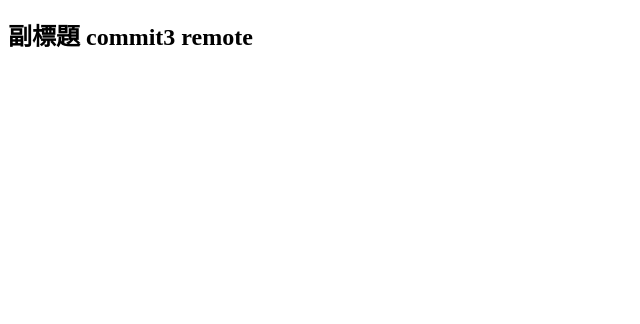
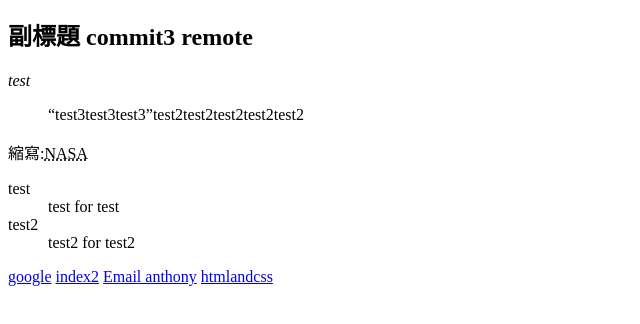
Before and after one commit to tofutsai/0204project, a plain HTML site: page index.html in a window 1280 px wide. Shown: the part 194-518 px from the top of the page, without its empty margins (0-640 px from the left). Drawn offline with Linux system fonts and the light colour scheme.

Commit message:
add a href in index

```diff
--- a/index.html
+++ b/index.html
@@ -11,5 +11,20 @@
     <h1>標題 dev</h1>
     <h2>副標題 commit3 locate</h2>
     <h2>副標題 commit3 remote</h2>
+    <p><em>test</em></p>
+    <blockquote cite="https://www.google.com">
+        <p><q>test3test3test3</q>test2test2test2test2test2</p>
+    </blockquote>
+    <p>縮寫:<abbr title="National Aeronautics and Space Administration">NASA</abbr></p>
+    <dl>
+        <dt>test</dt>
+        <dd>test for test</dd>
+        <dt>test2</dt>
+        <dd>test2 for test2</dd>
+    </dl>
+    <a href="https://www.google.com" target="_blank">google</a>
+    <a href="index2.html" target="_blank">index2</a>
+    <a href="mailto:anthony@chanchao.com.tw">Email anthony</a>
+    <a href="http://www.htmlandcssbook.com/#bottom" target="_blank">htmlandcss</a>
 </body>
 </html>
```
Also changed, not shown: index2.html (+1 -1 lines).
